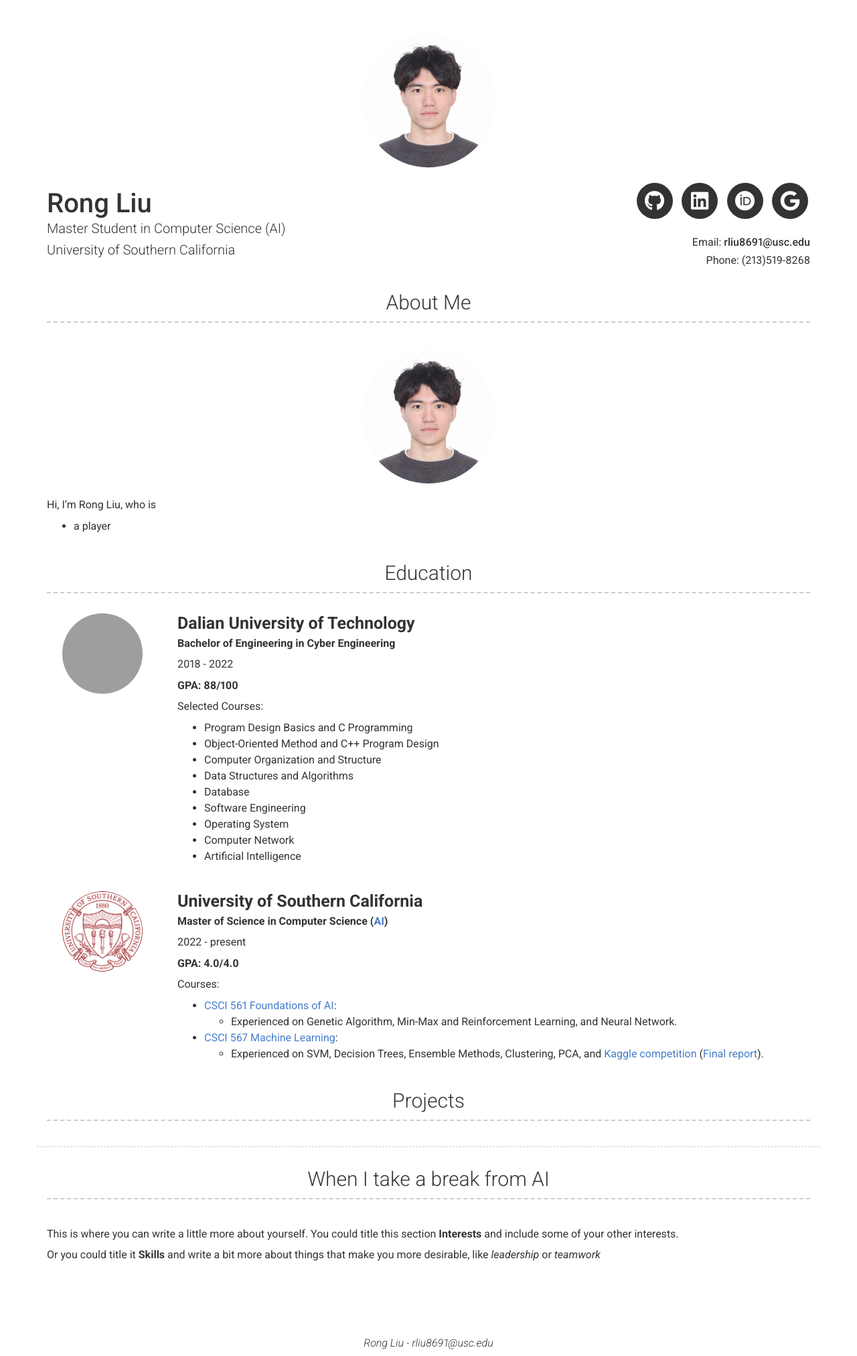
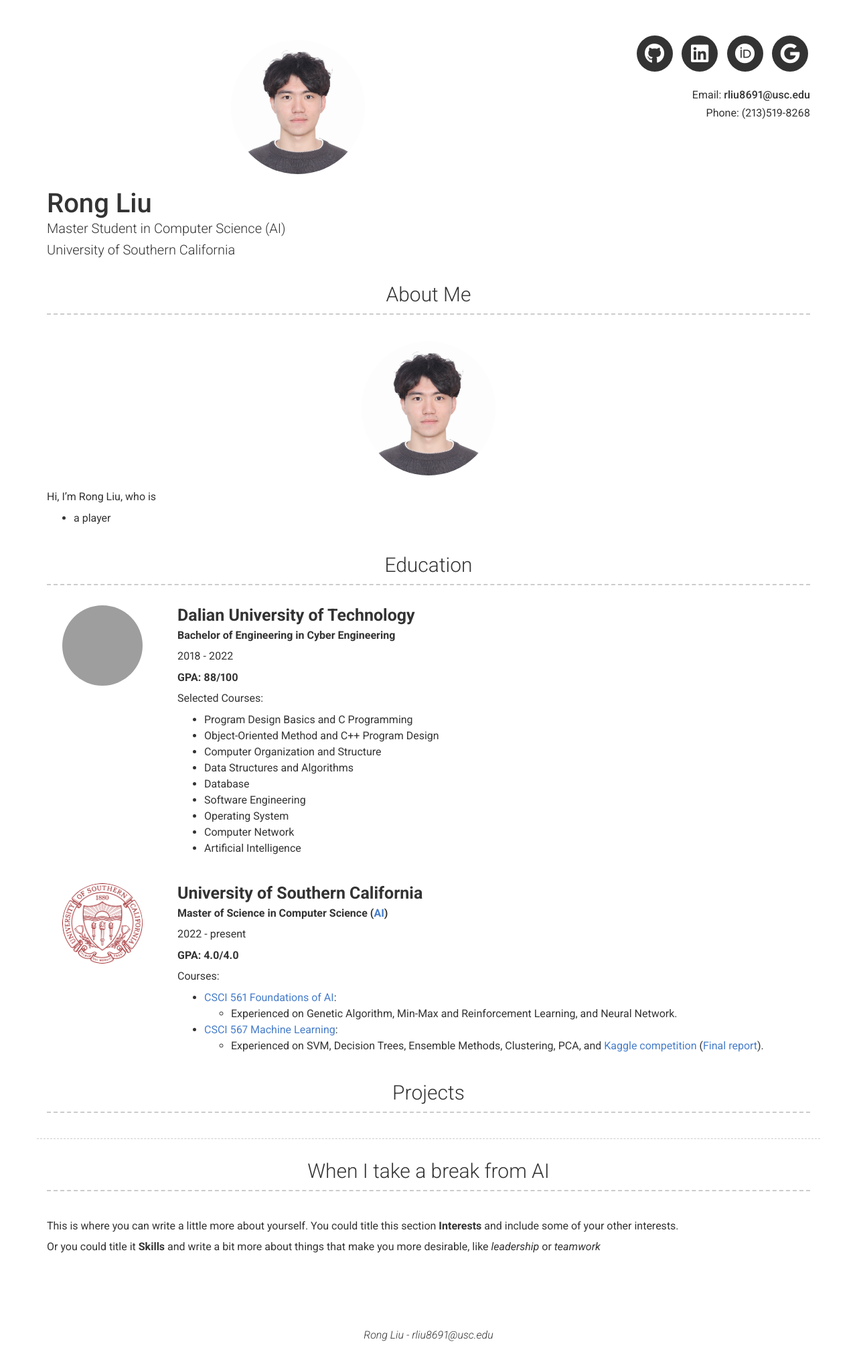
Before and after one commit to RongLiu-Leo/rongliu-leo.github.io, a Jekyll site: the page built from index.md, in a window 1280 px wide. Shown: the whole page at 67% size. Built offline with Jekyll 4.4.1, drawn with Linux system fonts in a browser that asks for light colours; nearby versions of some CDN libraries; grey boxes are pictures that could not be loaded.

Commit message:
Update header.html

```diff
--- a/_includes/header.html
+++ b/_includes/header.html
@@ -1,10 +1,7 @@
 <div class="container header-container">
   <div class="row">
-    <div class="col-xs-12 col-sm-12 col-md-12 no-print">
-      <!-- <span class="profile-img" style="background-image: url({{ site.about_profile_image | relative_url }})"></span> -->
+    <div class="col-xs-12 col-sm-6 col-md-6 col-lg-8 header-left">
       <img class="profile-img" src="{{ site.about_profile_image}}"/>
-    </div>
-    <div class="col-xs-12 col-sm-6 col-md-6 col-lg-8 header-left">
       <h1>{{ site.name | escape }}</h1>
       <h2>{{ site.title | escape }}</h2>
       <h2>{{ site.affiliation | escape }}</h2>
```
